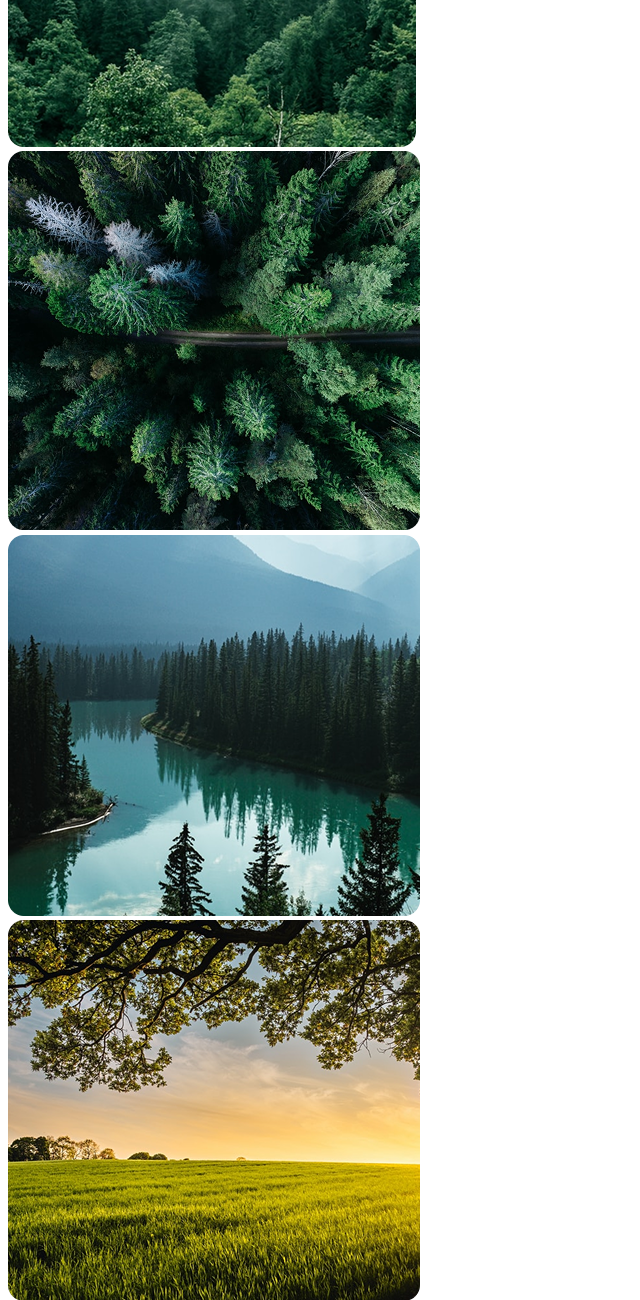
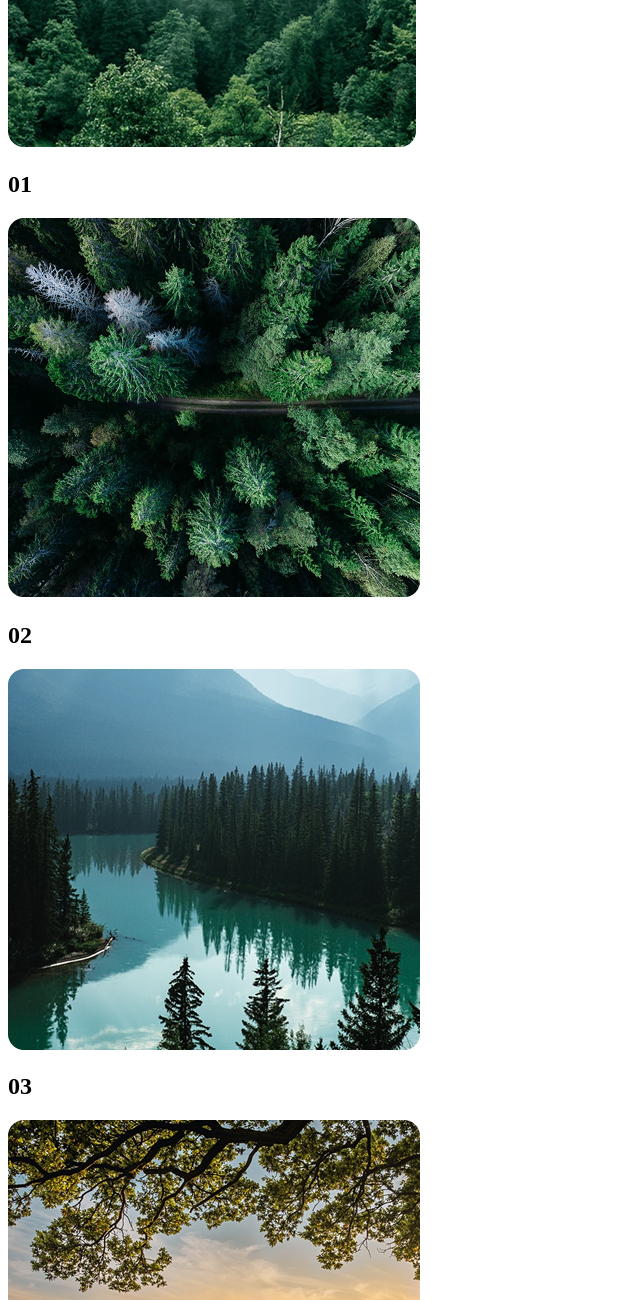
Before and after one commit to yusuf-ndaro/design-01-world-beauty, a plain HTML site: page index.html in a window 1280 px wide. Shown: the part 952-2252 px from the top of the page, without its empty margins (0-640 px from the left). Drawn offline with Linux system fonts and the light colour scheme.

Commit message:
fix: add h2 to each column in row 2

```diff
--- a/index.html
+++ b/index.html
@@ -29,12 +29,15 @@
       <!-- row 2 -->
       <div>
         <div>
+        <h2>01</h2>
           <img src="images/image-1..png" alt="image-1" />
         </div>
         <div>
+          <h2>02</h2>
           <img src="images/image-2..png" alt="image-2" />
         </div>
         <div>
+          <h2>03</h2>
           <img src="images/image-3..png" alt="image-3" />
         </div>
       </div>
```
